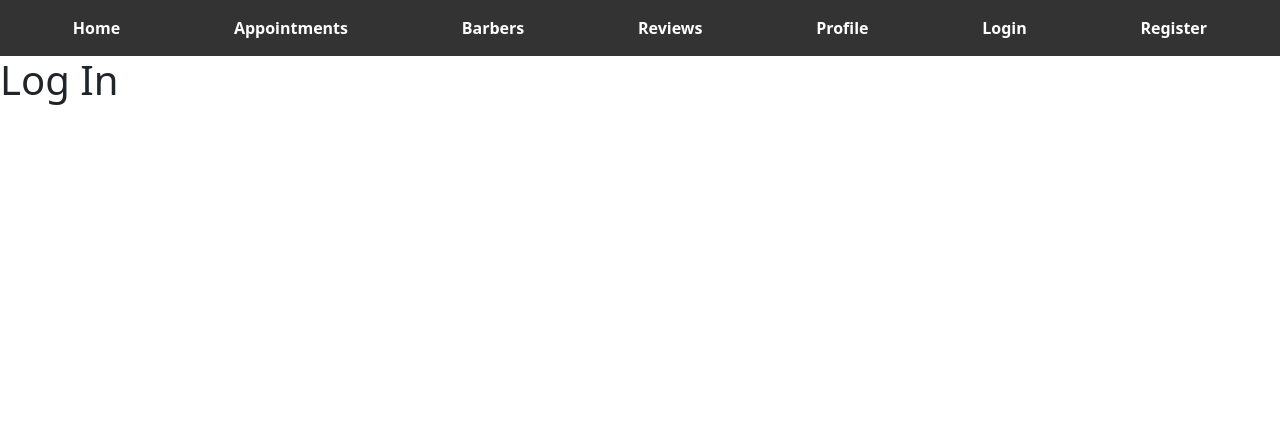
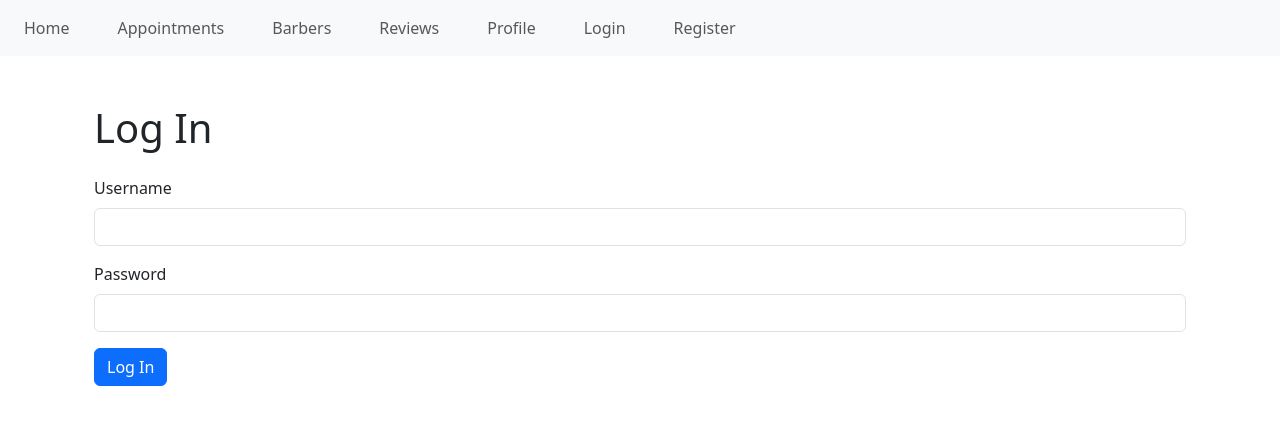
Before and after one commit to Batista0523/BarbApp-FrontEnd, a React (Vite) app: page /login in a window 1280 px wide. Shown: the top 424 px of the page. Built offline with nearby package versions, Linux system fonts and the light colour scheme; no server answers.

Commit message:
working on auth

```diff
--- a/src/App.jsx
+++ b/src/App.jsx
@@ -1,39 +1,68 @@
-import React from 'react';
-import { BrowserRouter as Router, Route,  Routes } from 'react-router-dom';
-import './App.css'
-import Home from './Pages/Home';
-import Appointments from './Pages/Appointments';
-import Barbers from './Pages/Barbers';
-import Reviews from './Pages/Reviews';
-import Profile from './Pages/Profile';
-import Login from './Components/User/Login';
-import NavBar from './Components/NAvBar/NavBar';
-import Register from './Components/User/Register';
+// import React from 'react';
+// import { BrowserRouter as Router, Route,  Routes } from 'react-router-dom';
+// import './App.css'
+// import Home from './Pages/Home';
+// import Appointments from './Pages/Appointments';
+// import Barbers from './Pages/Barbers';
+// import Reviews from './Pages/Reviews';
+// import Profile from './Pages/Profile';
+// import Login from './Components/User/Login';
+// import NavBar from './Components/NAvBar/NavBar';
+// import Register from './Components/User/Register';
 
+// function App() {
 
+//   return (
+//     <div>
+//        <Router>
+//       <div className="App">
+//         <NavBar/>
+//         <Routes>
+//           <Route path="/"  element={<Home/>} />
+//           <Route path="/appointments" element={<Appointments/>} />
+//           <Route path="/barbers" element={<Barbers/>} />
+//           <Route path="/reviews" element={<Reviews/>} />
+//           <Route path="/profile" element={<Profile/>} />
+//           <Route path="/login" element={<Login/>} />
+//           <Route path="/register" element={<Register/>} />
+//         </Routes>
+//       </div>
+//     </Router>
+//     </div>
+//   )
+// }
 
+// export default App
+import React, { useState } from "react";
+import { BrowserRouter as Router, Route, Routes } from "react-router-dom";
+import Navbar from "./Components/NAvBar/NavBar";
+import Register from "./Components/User/Register";
+import Login from "./Components/User/Login";
+import Home from "./Pages/Home";
+import Appointments from "./Pages/Appointments";
+import Reviews from "./Pages/Reviews";
+import Profile from "./Pages/Profile";
+import Barbers from "./Pages/Barbers";
 
 function App() {
-
+  const [user, setUser] = useState(null);
 
   return (
-    <div>
-       <Router>
-      <div className="App">
-        <NavBar/>
+    <Router>
+      <Navbar user={user} />
+      <div className="container mt-5">
         <Routes>
-          <Route path="/"  element={<Home/>} />
-          <Route path="/appointments" element={<Appointments/>} />
-          <Route path="/barbers" element={<Barbers/>} />
-          <Route path="/reviews" element={<Reviews/>} />
-          <Route path="/profile" element={<Profile/>} />
-          <Route path="/login" element={<Login/>} />
-          <Route path="/register" element={<Register/>} />
+          <Route path="/" element={<Home />} />
+          <Route path="/appointments" element={<Appointments />} />
+          <Route path="/barbers" element={<Barbers />} />
+          <Route path="/reviews" element={<Reviews />} />
+          <Route path="/profile" element={<Profile />} />
+          <Route path="/login" element={<Login setUser={setUser} />} />
+          <Route path="/register" element={<Register />} />
         </Routes>
       </div>
     </Router>
-    </div>
-  )
+  );
 }
 
-export default App
+export default App;
--- a/src/Components/NAvBar/NavBar.jsx
+++ b/src/Components/NAvBar/NavBar.jsx
@@ -1,19 +1,25 @@
 import React from 'react';
 import { Link } from 'react-router-dom';
+import 'bootstrap/dist/css/bootstrap.min.css';
 import "./NAvBar.css"
 
-
-function Navbar() {
+function Navbar({ user }) {
   return (
-    <nav>
-      <ul>
-        <li><Link to="/">Home</Link></li>
-        <li><Link to="/appointments">Appointments</Link></li>
-        <li><Link to="/barbers">Barbers</Link></li>
-        <li><Link to="/reviews">Reviews</Link></li>
-        <li><Link to="/profile">Profile</Link></li>
-        <li><Link to="/login">Login</Link></li>
-        <li><Link to="/register">Register</Link></li>
+    <nav className="navbar navbar-expand-lg navbar-light bg-light">
+      <ul className="navbar-nav me-auto mb-2 mb-lg-0">
+        <li className="nav-item"><Link className="nav-link" to="/">Home</Link></li>
+        <li className="nav-item"><Link className="nav-link" to="/appointments">Appointments</Link></li>
+        <li className="nav-item"><Link className="nav-link" to="/barbers">Barbers</Link></li>
+        <li className="nav-item"><Link className="nav-link" to="/reviews">Reviews</Link></li>
+        <li className="nav-item"><Link className="nav-link" to="/profile">Profile</Link></li>
+        {user ? (
+          <li className="nav-item"><span className="nav-link">Hello, {user.username}</span></li>
+        ) : (
+          <>
+            <li className="nav-item"><Link className="nav-link" to="/login">Login</Link></li>
+            <li className="nav-item"><Link className="nav-link" to="/register">Register</Link></li>
+          </>
+        )}
       </ul>
     </nav>
   );
--- a/src/Components/User/Login.jsx
+++ b/src/Components/User/Login.jsx
@@ -1,16 +1,61 @@
-import React, { useState } from 'react'
+import React, { useState } from 'react';
+import { useNavigate } from 'react-router-dom';
+import { addItem } from '../../helpers/apiCalls';
+import 'bootstrap/dist/css/bootstrap.min.css';
+
+function Login({ setUser }) {
+  const [username, setUsername] = useState('');
+  const [password, setPassword] = useState('');
+  const [error, setError] = useState(null);
+  const navigate = useNavigate();
+
+  const handleLogin = async (e) => {
+    e.preventDefault();
+
+    const endpoint = 'users/login';
+
+    try {
+      const response = await addItem(endpoint, { username, password });
 
 
-
-
-function Login() {
-
+      setUser(response);
+      navigate('/');
+    } catch (err) {
+      setError('Invalid username or password');
+    }
+  };
 
   return (
-    <div>
-      <h1>Log In</h1>
+    <div className="container mt-5">
+      <h1 className="mb-4">Log In</h1>
+      {error && <div className="alert alert-danger">{error}</div>}
+      <form onSubmit={handleLogin}>
+        <div className="mb-3">
+          <label htmlFor="username" className="form-label">Username</label>
+          <input
+            type="text"
+            id="username"
+            value={username}
+            onChange={(e) => setUsername(e.target.value)}
+            className="form-control"
+            required
+          />
+        </div>
+        <div className="mb-3">
+          <label htmlFor="password" className="form-label">Password</label>
+          <input
+            type="password"
+            id="password"
+            value={password}
+            onChange={(e) => setPassword(e.target.value)}
+            className="form-control"
+            required
+          />
+        </div>
+        <button type="submit" className="btn btn-primary">Log In</button>
+      </form>
     </div>
-  )
+  );
 }
 
-export default Login
+export default Login;
--- a/src/Components/User/Register.jsx
+++ b/src/Components/User/Register.jsx
@@ -1,6 +1,6 @@
 import React, { useState } from "react";
 import { addItem } from "../../helpers/apiCalls";
-import 'bootstrap/dist/css/bootstrap.min.css';
+import "bootstrap/dist/css/bootstrap.min.css";
 
 function Register() {
   const initialState = {
@@ -45,7 +45,11 @@ function Register() {
       .catch((error) => {
         console.error("Unexpected error:", error);
         // Handle unexpected error
-        if (error.response && error.response.data && error.response.data.message) {
+        if (
+          error.response &&
+          error.response.data &&
+          error.response.data.message
+        ) {
           const { message } = error.response.data;
           setNotification(message);
         } else {
@@ -64,7 +68,9 @@ function Register() {
       {notification && <div className="alert alert-danger">{notification}</div>}
       <form onSubmit={handleRegister}>
         <div className="mb-3">
-          <label htmlFor="name" className="form-label">Name</label>
+          <label htmlFor="name" className="form-label">
+            Name
+          </label>
           <input
             type="text"
             id="name"
@@ -75,7 +81,9 @@ function Register() {
           />
         </div>
         <div className="mb-3">
-          <label htmlFor="username" className="form-label">Username</label>
+          <label htmlFor="username" className="form-label">
+            Username
+          </label>
           <input
             type="text"
             id="username"
@@ -86,7 +94,22 @@ function Register() {
           />
         </div>
         <div className="mb-3">
-          <label htmlFor="password" className="form-label">Password</label>
+          <label htmlFor="email" className="form-label">
+            Email
+          </label>
+          <input
+            type="email"
+            id="email"
+            value={formData.email}
+            onChange={handleInputChange}
+            className="form-control"
+            required
+          />
+        </div>
+        <div className="mb-3">
+          <label htmlFor="password" className="form-label">
+            Password
+          </label>
           <div className="input-group">
             <input
               type={showPassword ? "text" : "password"}
@@ -106,18 +129,9 @@ function Register() {
           </div>
         </div>
         <div className="mb-3">
-          <label htmlFor="email" className="form-label">Email</label>
-          <input
-            type="email"
-            id="email"
-            value={formData.email}
-            onChange={handleInputChange}
-            className="form-control"
-            required
-          />
-        </div>
-        <div className="mb-3">
-          <label htmlFor="role" className="form-label">Role</label>
+          <label htmlFor="role" className="form-label">
+            Role
+          </label>
           <select
             id="role"
             value={formData.role}
@@ -130,37 +144,10 @@ function Register() {
             <option value="barber">Barber</option>
           </select>
         </div>
-        <div className="mb-3">
-          <label htmlFor="profileInfo" className="form-label">Bio</label>
-          <input
-            type="text"
-            id="profileInfo"
-            value={formData.profileInfo}
-            onChange={handleInputChange}
-            className="form-control"
-          />
-        </div>
-        <div className="mb-3">
-          <label htmlFor="phoneNumber" className="form-label">Phone Number</label>
-          <input
-            type="text"
-            id="phoneNumber"
-            value={formData.phoneNumber}
-            onChange={handleInputChange}
-            className="form-control"
-          />
-        </div>
-        <div className="mb-3">
-          <label htmlFor="address" className="form-label">Address</label>
-          <input
-            type="text"
-            id="address"
-            value={formData.address}
-            onChange={handleInputChange}
-            className="form-control"
-          />
-        </div>
-        <button type="submit" className="btn btn-primary">Register</button>
+
+        <button type="submit" className="btn btn-primary">
+          Register
+        </button>
       </form>
     </div>
   );
```
